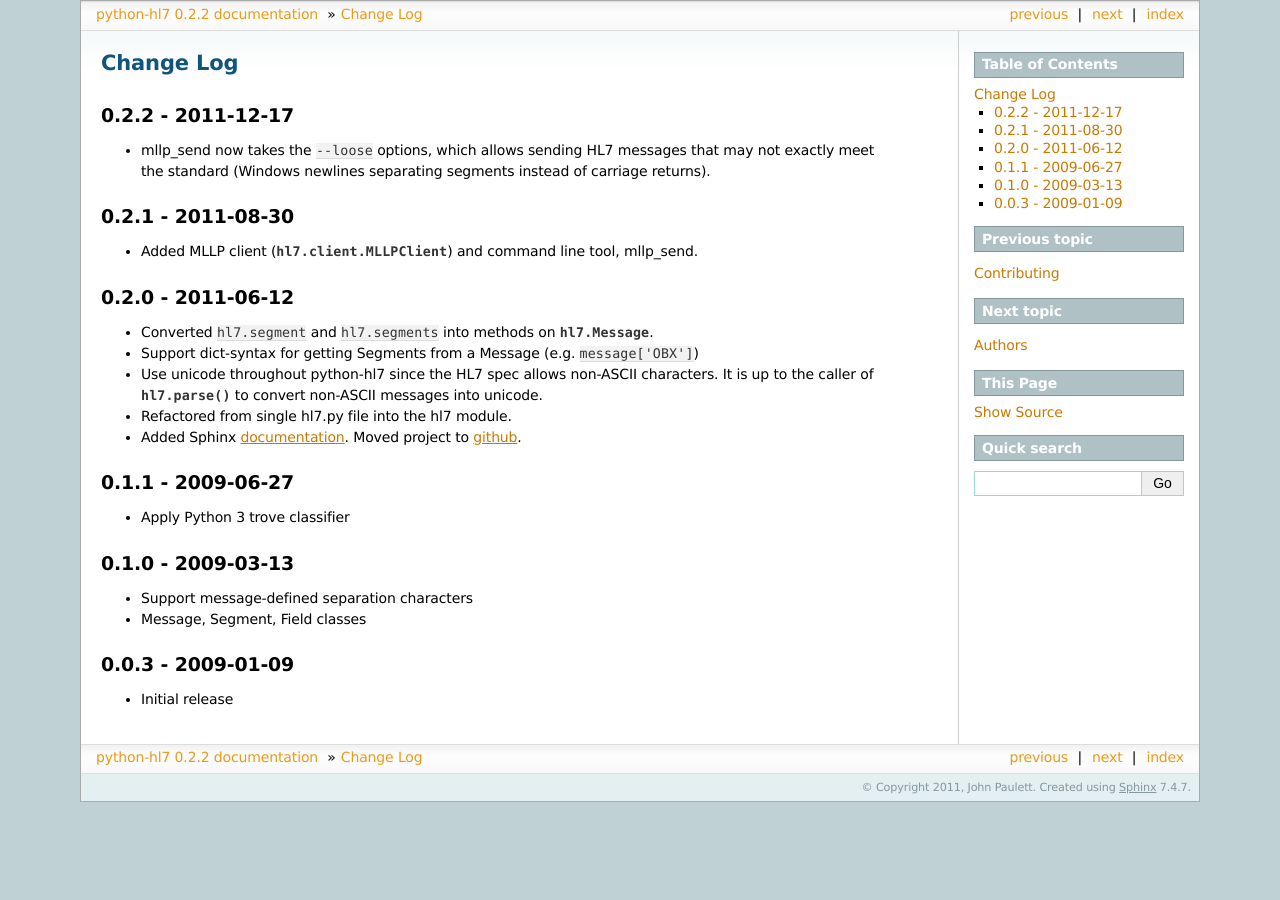
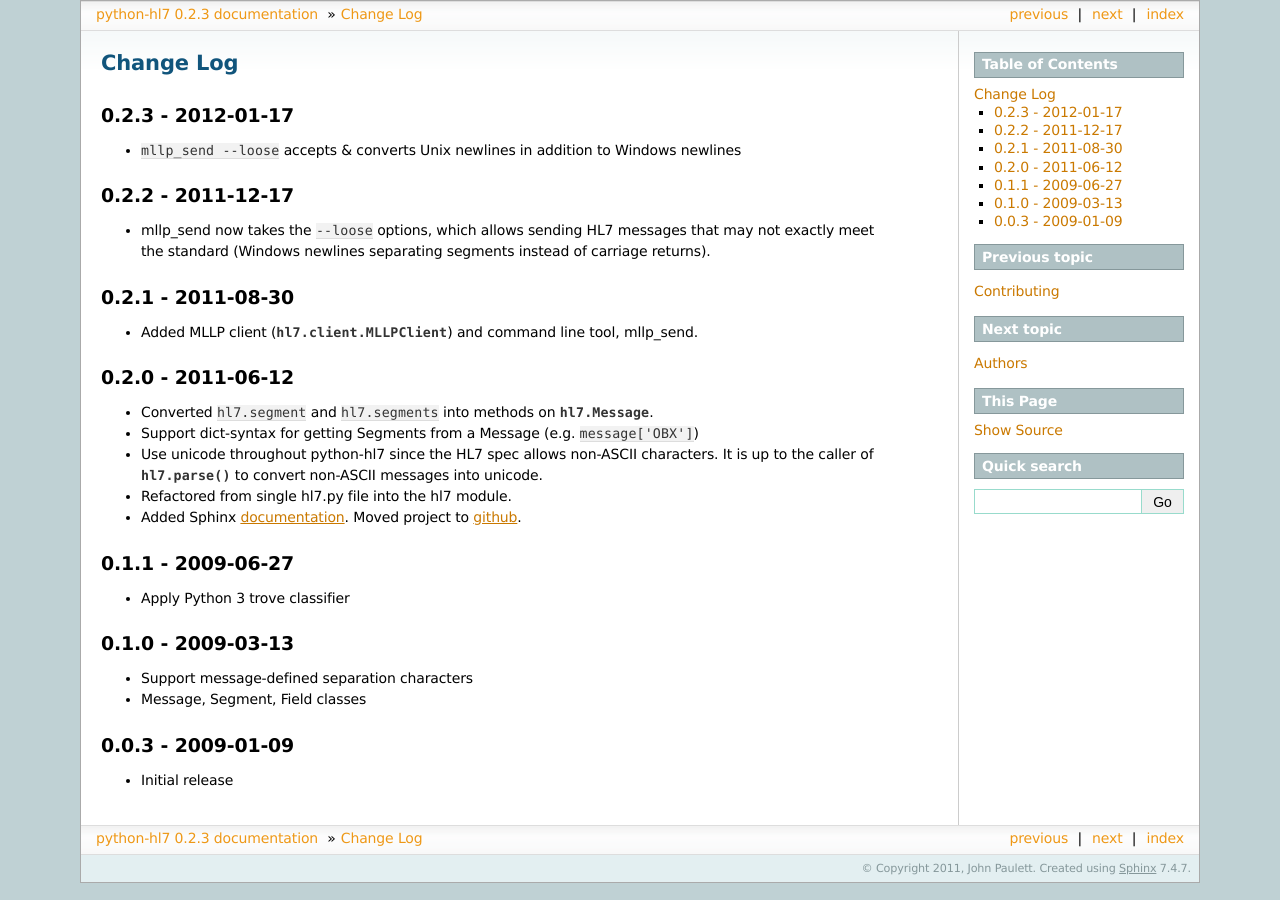
Before and after one commit to johnpaulett/python-hl7, a Sphinx documentation site: the page built from docs/changelog.rst, in a window 1280 px wide. Built offline with Sphinx 7.4.7, drawn with Linux system fonts in a browser that asks for light colours.

Commit message:
Increment version to 0.2.3

```diff
--- a/docs/changelog.rst
+++ b/docs/changelog.rst
@@ -1,5 +1,11 @@
 Change Log
 ==========
+
+0.2.3 - 2012-01-17
+------------------
+
+* ``mllp_send --loose`` accepts & converts Unix newlines in addition to
+  Windows newlines
 
 0.2.2 - 2011-12-17
 ------------------
--- a/hl7/__init__.py
+++ b/hl7/__init__.py
@@ -6,7 +6,7 @@
 * Source Code: http://github.com/johnpaulett/python-hl7
 """
 
-__version__ = '0.2.2'
+__version__ = '0.2.3'
 __author__ = 'John Paulett'
 __email__ = 'john -at- paulett.org'
 __license__ = 'BSD'
```
